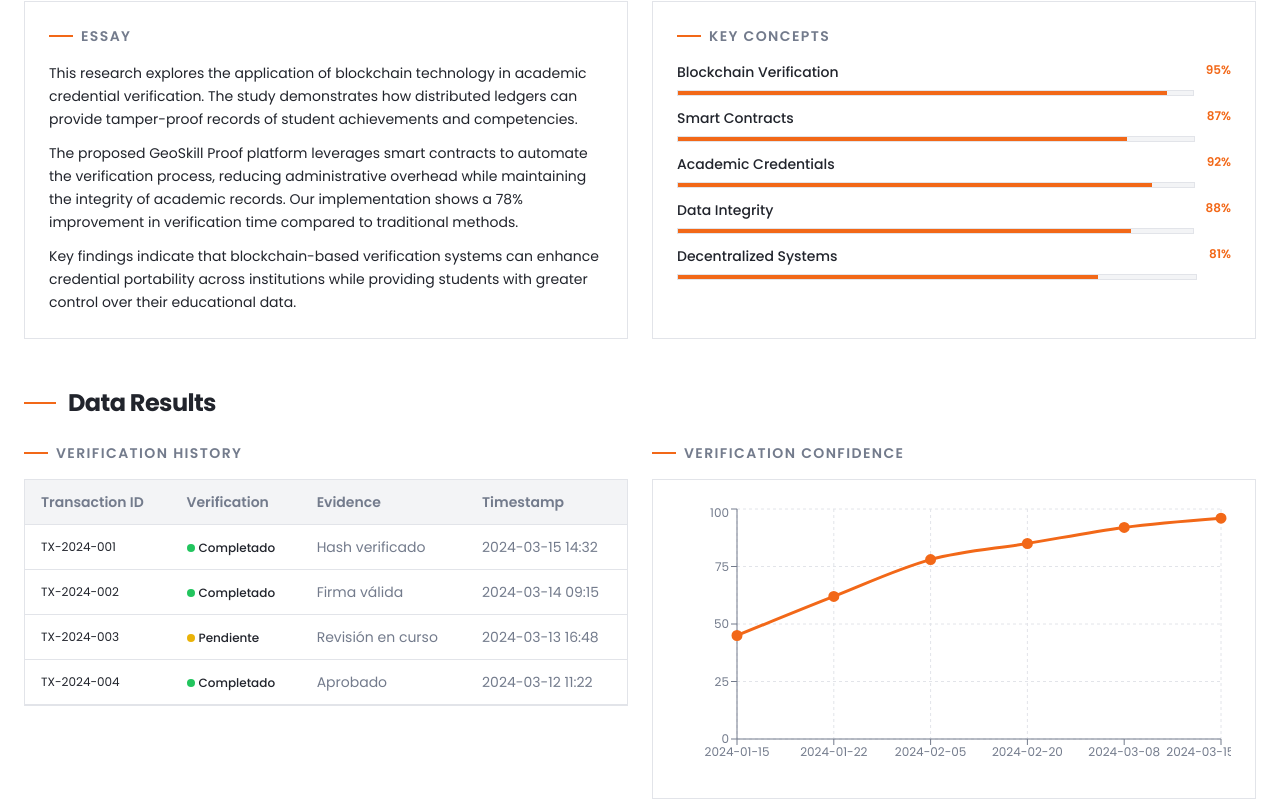
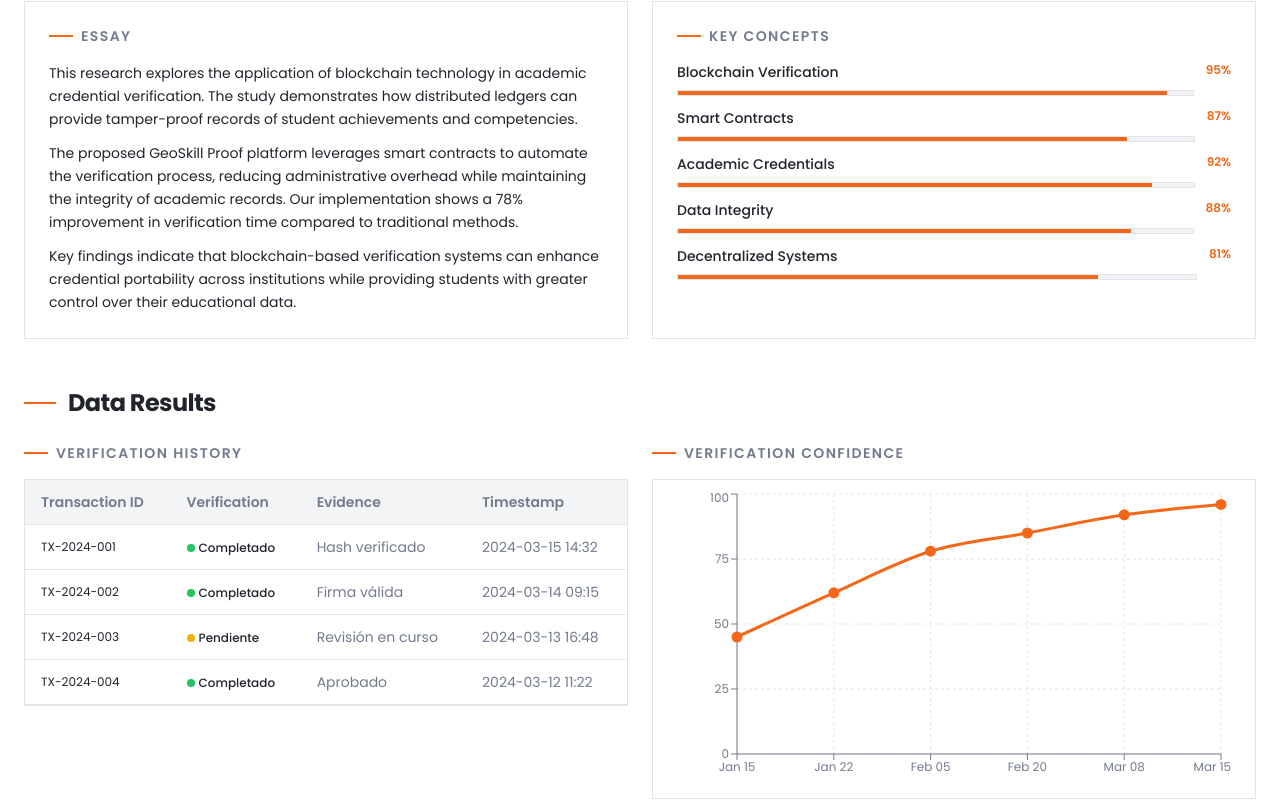
Before and after one commit to vincesmandres/geoskill-proof, a Next.js app: page / in a window 1280 px wide. Shown: the part 335-1146 px from the top of the page. Built offline with nearby package versions, Linux system fonts and the light colour scheme.

Commit message:
fix: resolve ResponsiveContainer dimension issue
Set explicit height and minHeight for ResponsiveContainer
and wrap in flex container for alignment.

Co-authored-by: Maikel Andres Vinces Mendoza <128201678+vincesmandres@users.noreply.github.com>

```diff
--- a/components/progress-chart.tsx
+++ b/components/progress-chart.tsx
@@ -3,17 +3,18 @@
 import { LineChart, Line, XAxis, YAxis, CartesianGrid, Tooltip, ResponsiveContainer } from "recharts"
 
 const CHART_DATA = [
-  { timestamp: "2024-01-15", confidence: 45 },
-  { timestamp: "2024-01-22", confidence: 62 },
-  { timestamp: "2024-02-05", confidence: 78 },
-  { timestamp: "2024-02-20", confidence: 85 },
-  { timestamp: "2024-03-08", confidence: 92 },
-  { timestamp: "2024-03-15", confidence: 96 },
+  { timestamp: "Jan 15", confidence: 45 },
+  { timestamp: "Jan 22", confidence: 62 },
+  { timestamp: "Feb 05", confidence: 78 },
+  { timestamp: "Feb 20", confidence: 85 },
+  { timestamp: "Mar 08", confidence: 92 },
+  { timestamp: "Mar 15", confidence: 96 },
 ]
 
 export function ProgressChart() {
   return (
-    <ResponsiveContainer width="100%" height="100%">
+    <div className="w-full h-full flex items-center justify-center">
+      <ResponsiveContainer width="100%" height={300} minHeight={300}>
         <LineChart data={CHART_DATA} margin={{ top: 5, right: 10, left: 0, bottom: 5 }}>
           <CartesianGrid strokeDasharray="3 3" stroke="hsl(var(--border))" />
           <XAxis dataKey="timestamp" stroke="hsl(var(--muted-foreground))" style={{ fontSize: "12px" }} />
@@ -36,5 +37,6 @@ export function ProgressChart() {
           />
         </LineChart>
       </ResponsiveContainer>
+    </div>
   )
 }
```
Lines whose indentation alone changed are shown as unchanged.
